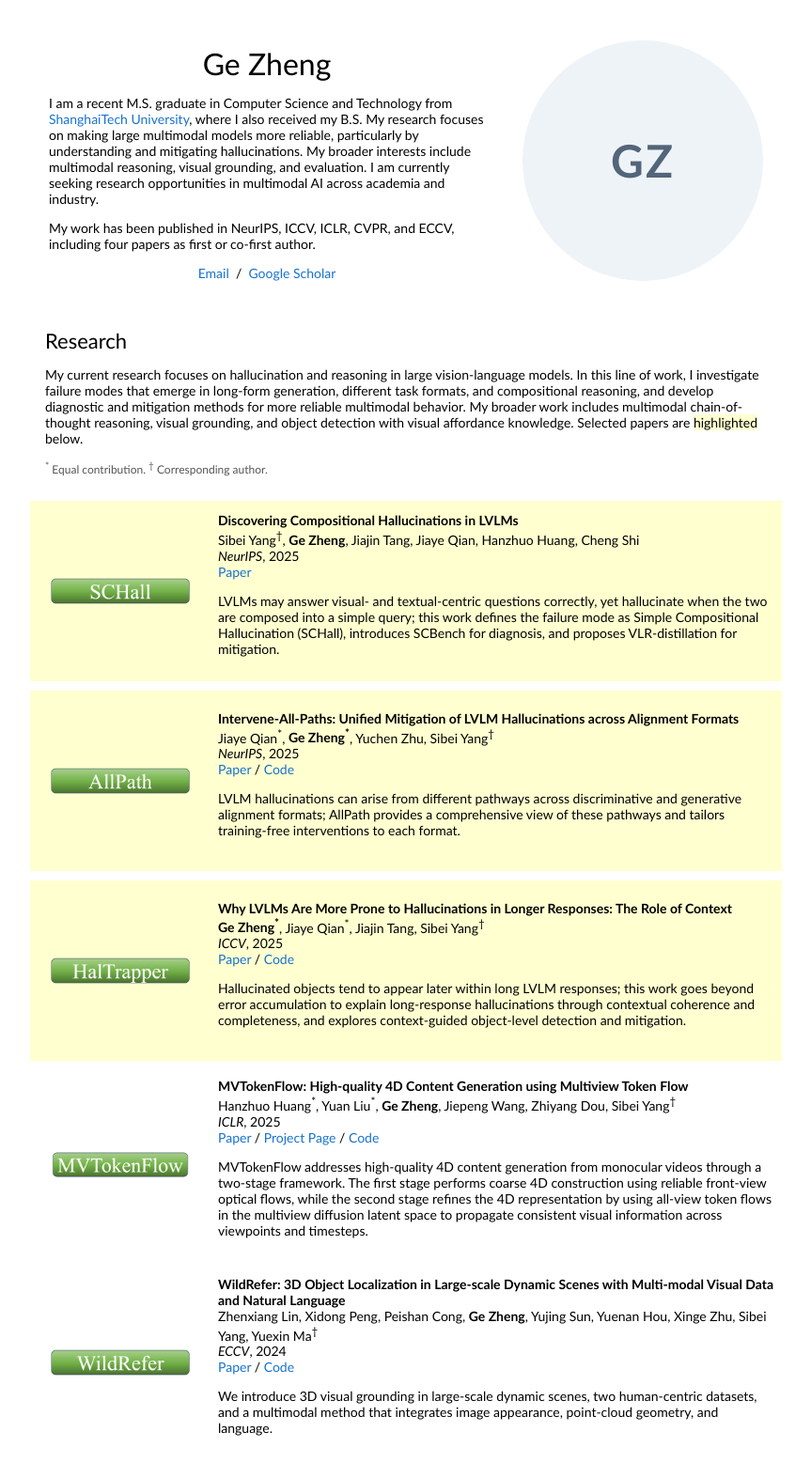
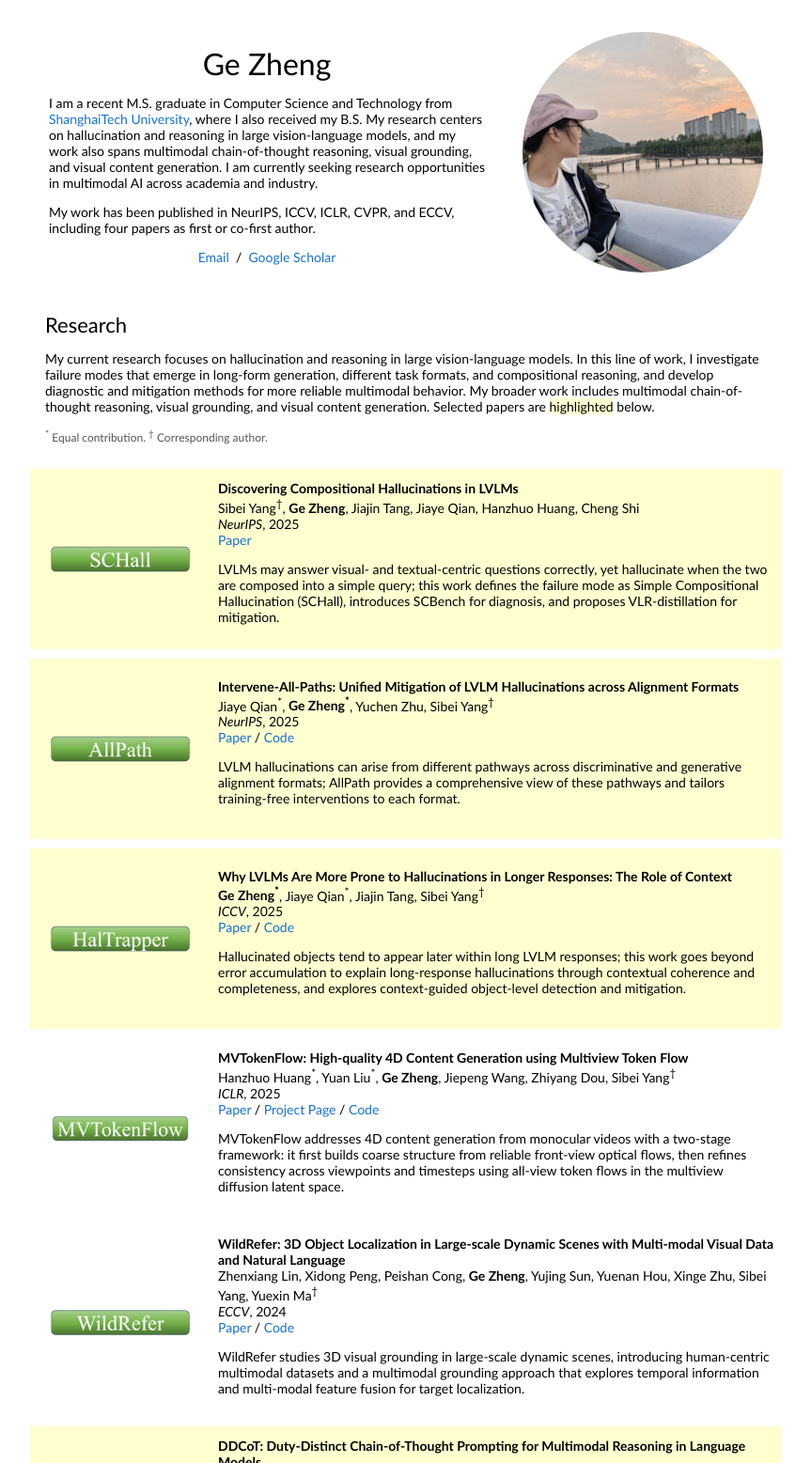
Before and after one commit to zszh-gezheng/zszh-gezheng.github.io, a plain HTML site: page index.html in a window 1280 px wide. Shown: the top 1557 px of the page at 94% size, without its empty margins (208-1071 px from the left). Drawn offline with Linux system fonts and the light colour scheme.

Commit message:
Checkpoint personal page before cleanup

```diff
--- a/index.html
+++ b/index.html
@@ -23,7 +23,7 @@
                   Ge Zheng
                 </p>
                 <p>
-                  I am a recent M.S. graduate in Computer Science and Technology from <a href="https://www.shanghaitech.edu.cn/eng/">ShanghaiTech University</a>, where I also received my B.S. My research focuses on making large multimodal models more reliable, particularly by understanding and mitigating hallucinations. My broader interests include multimodal reasoning, visual grounding, and evaluation. I am currently seeking research opportunities in multimodal AI across academia and industry.
+                  I am a recent M.S. graduate in Computer Science and Technology from <a href="https://www.shanghaitech.edu.cn/eng/">ShanghaiTech University</a>, where I also received my B.S. My research centers on hallucination and reasoning in large vision-language models, and my work also spans multimodal chain-of-thought reasoning, visual grounding, and visual content generation. I am currently seeking research opportunities in multimodal AI across academia and industry.
                 </p>
                 <p>
                   My work has been published in NeurIPS, ICCV, ICLR, CVPR, and ECCV, including four papers as first or co-first author.
@@ -35,7 +35,7 @@
 
               </td>
               <td style="padding:2.5%;width:37%;max-width:37%">
-                <div class="profile-placeholder" role="img" aria-label="Profile photo placeholder">GZ</div>
+                <img class="profile-photo" src="images/zg/zg.jpg" alt="Ge Zheng profile photo">
               </td>
             </tr>
           </tbody></table>
@@ -44,7 +44,7 @@
               <td style="padding:16px;width:100%;vertical-align:middle">
                 <h2>Research</h2>
                 <p>
-                  My current research focuses on hallucination and reasoning in large vision-language models. In this line of work, I investigate failure modes that emerge in long-form generation, different task formats, and compositional reasoning, and develop diagnostic and mitigation methods for more reliable multimodal behavior. My broader work includes multimodal chain-of-thought reasoning, visual grounding, and object detection with visual affordance knowledge. Selected papers are <span class="highlight">highlighted</span> below.
+                  My current research focuses on hallucination and reasoning in large vision-language models. In this line of work, I investigate failure modes that emerge in long-form generation, different task formats, and compositional reasoning, and develop diagnostic and mitigation methods for more reliable multimodal behavior. My broader work includes multimodal chain-of-thought reasoning, visual grounding, and visual content generation. Selected papers are <span class="highlight">highlighted</span> below.
                 </p>
                 <p class="publication-note">
                   <sup>*</sup> Equal contribution. <sup>&dagger;</sup> Corresponding author.
@@ -138,7 +138,7 @@
         /
         <a href="https://github.com/SooLab/MVTokenFlow">Code</a>
         <p>
-          MVTokenFlow addresses high-quality 4D content generation from monocular videos through a two-stage framework. The first stage performs coarse 4D construction using reliable front-view optical flows, while the second stage refines the 4D representation by using all-view token flows in the multiview diffusion latent space to propagate consistent visual information across viewpoints and timesteps.
+          MVTokenFlow addresses 4D content generation from monocular videos with a two-stage framework: it first builds coarse structure from reliable front-view optical flows, then refines consistency across viewpoints and timesteps using all-view token flows in the multiview diffusion latent space.
         </p>
       </td>
     </tr>
@@ -160,7 +160,7 @@
         /
         <a href="https://github.com/4DVLab/WildRefer">Code</a>
         <p>
-          We introduce 3D visual grounding in large-scale dynamic scenes, two human-centric datasets, and a multimodal method that integrates image appearance, point-cloud geometry, and language.
+          WildRefer studies 3D visual grounding in large-scale dynamic scenes, introducing human-centric multimodal datasets and a multimodal grounding approach that explores temporal information and multi-modal feature fusion for target localization.
         </p>
       </td>
     </tr>
@@ -209,7 +209,7 @@
         /
         <a href="https://github.com/SooLab/CoTDet">Code</a>
         <p>
-          Task-driven object detection requires models to identify objects that can accomplish abstract tasks; CoTDet bridges abstract task requirements and visual evidence by deriving object candidates, visual attributes, and functional cues from LLMs, then uses this affordance knowledge to guide detection and localization.
+          Task-driven object detection requires models to identify objects that can accomplish abstract tasks; CoTDet leverages LLM reasoning over object candidates and functional cues to derive visual attributes as visual affordance knowledge, which guides detection and localization.
         </p>
       </td>
     </tr>
@@ -231,7 +231,7 @@
         /
         <a href="https://toneyaya.github.io/tempcd/">Project Page</a>
         <p>
-          Referring video object segmentation requires modeling language expressions that encode cross-frame dynamics while producing precise object masks at the frame level; TempCD bridges this mismatch through temporal collection and distribution, enabling video-level referent understanding to guide frame-wise segmentation.
+          Referring video object segmentation requires modeling cross-frame dynamics in language expressions while producing frame-level masks; TempCD bridges this mismatch through temporal collection and distribution between a global referent token and frame-level object queries.
         </p>
       </td>
     </tr>
@@ -253,7 +253,7 @@
         /
         <a href="https://github.com/Toneyaya/CGFormer">Code</a>
         <p>
-          For referring image segmentation (RIS), CGFormer adopts end-to-end mask classification and contrastive grouping to organize visual features into query tokens and distinguish the referent from other regions; its Consecutive Decoder jointly updates tokens and masks across consecutive layers for cross-level reasoning.
+          CGFormer enhances referring image segmentation with a mask-classification framework that models object-level queries through token grouping and contrastive learning, with a consecutive decoder enabling cross-level interaction between queries and masks.
         </p>
       </td>
     </tr>
--- a/stylesheet.css
+++ b/stylesheet.css
@@ -109,18 +109,13 @@ h2 {
   font-size: 32px;
 }
 
-.profile-placeholder {
+.profile-photo {
   width: 100%;
   aspect-ratio: 1;
-  display: flex;
-  align-items: center;
-  justify-content: center;
+  display: block;
   border-radius: 50%;
-  background: #eef3f8;
-  color: #536579;
-  font-size: 48px;
-  font-weight: 700;
-  letter-spacing: 2px;
+  object-fit: cover;
+  object-position: center;
 }
 
 .one {
```
Also changed, not shown: images/zg/zg.jpg (added).
